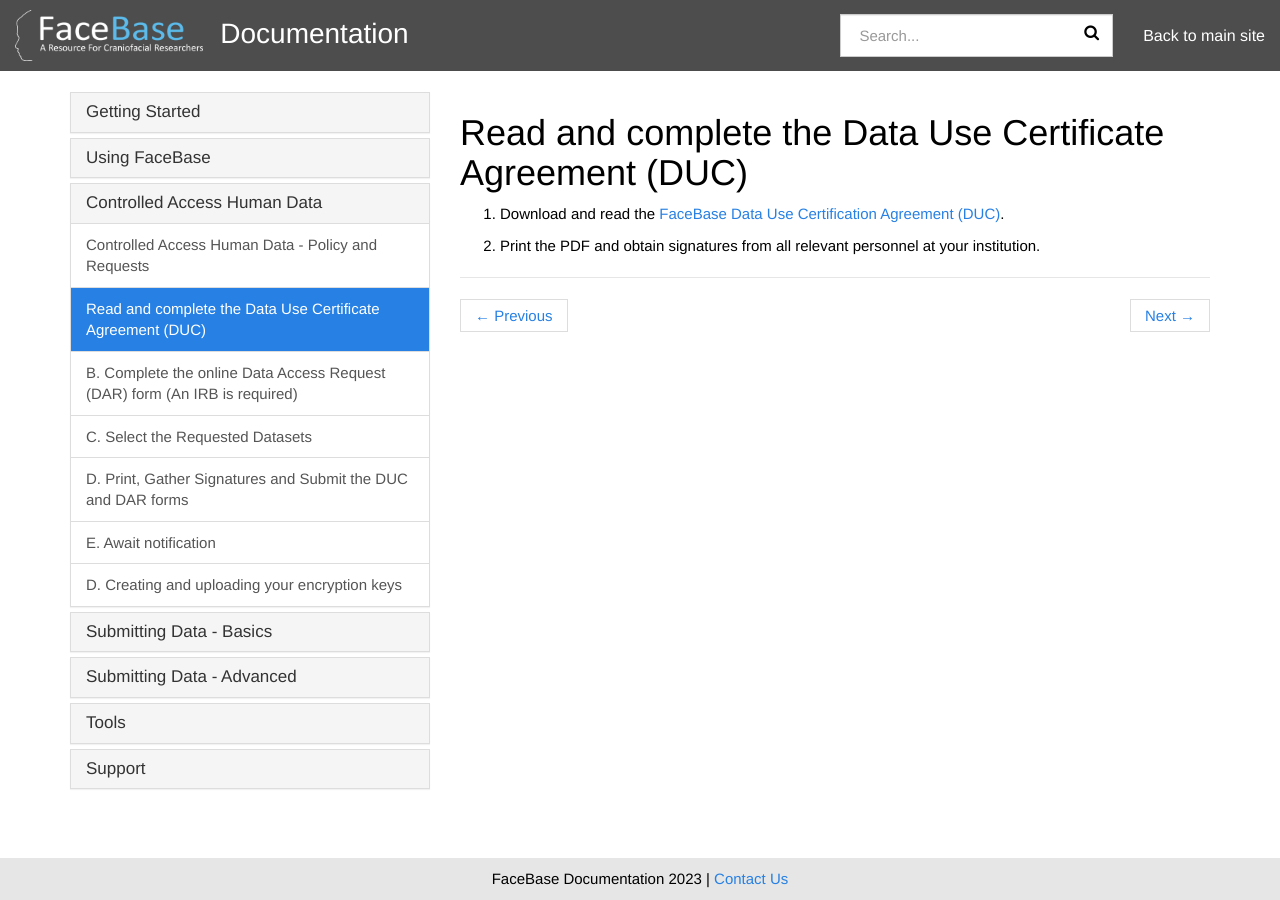
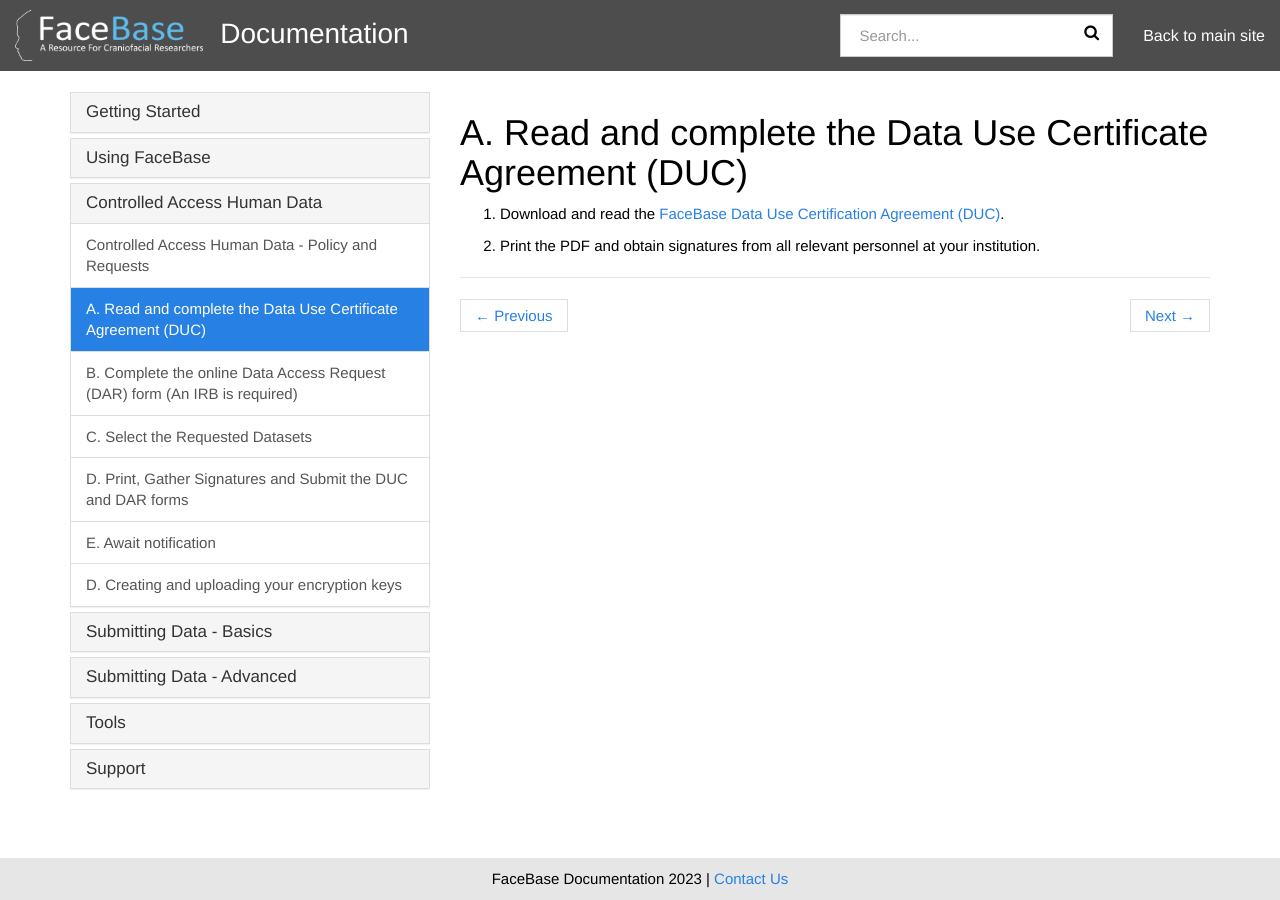
Before and after one commit to informatics-isi-edu/facebase-docs, a Jekyll site: the page built from docs/_docs/human-data/duc.md, in a window 1280 px wide. Built offline with Jekyll 4.4.1, drawn with Linux system fonts in a browser that asks for light colours.

Commit message:
restoring alpha numbering

```diff
--- a/docs/_docs/human-data/duc.md
+++ b/docs/_docs/human-data/duc.md
@@ -1,5 +1,5 @@
 ---
-title: Read and complete the Data Use Certificate Agreement (DUC)
+title: A. Read and complete the Data Use Certificate Agreement (DUC)
 permalink: /docs/duc/
 ---
 
```
